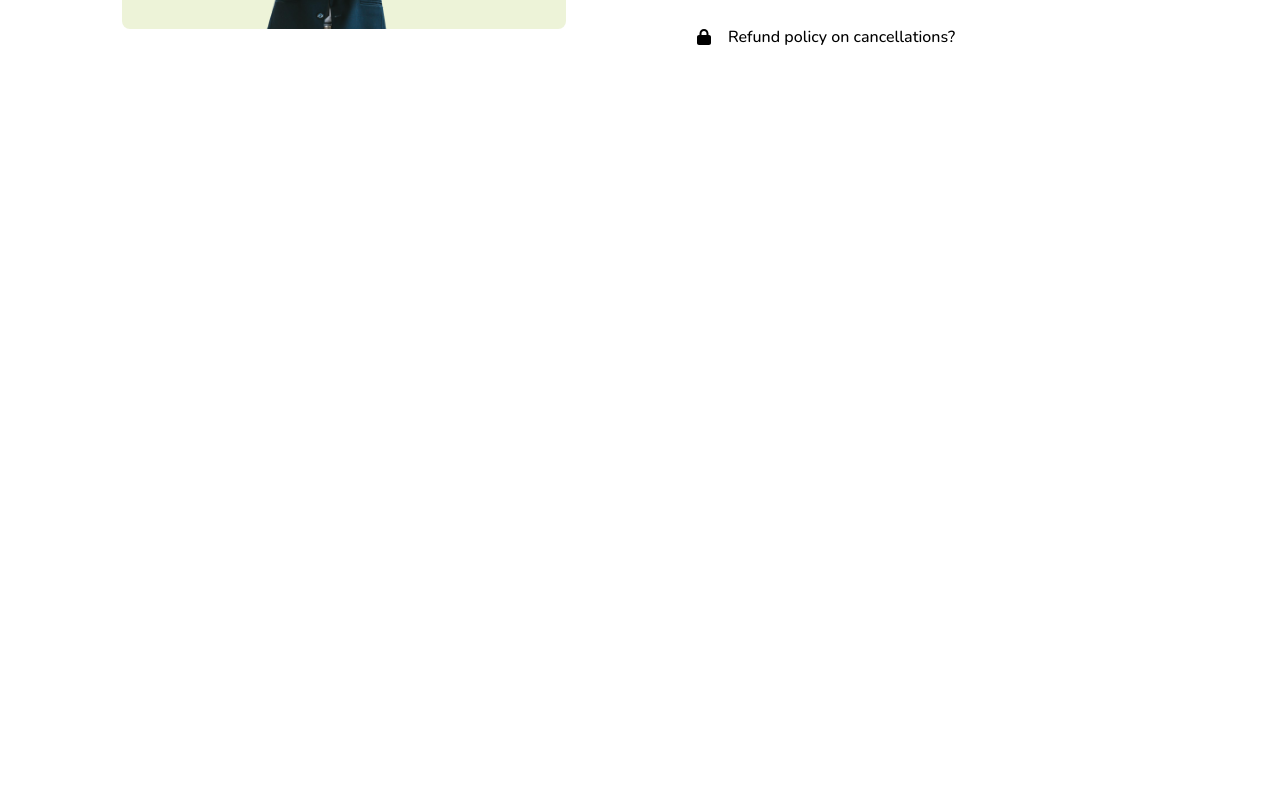
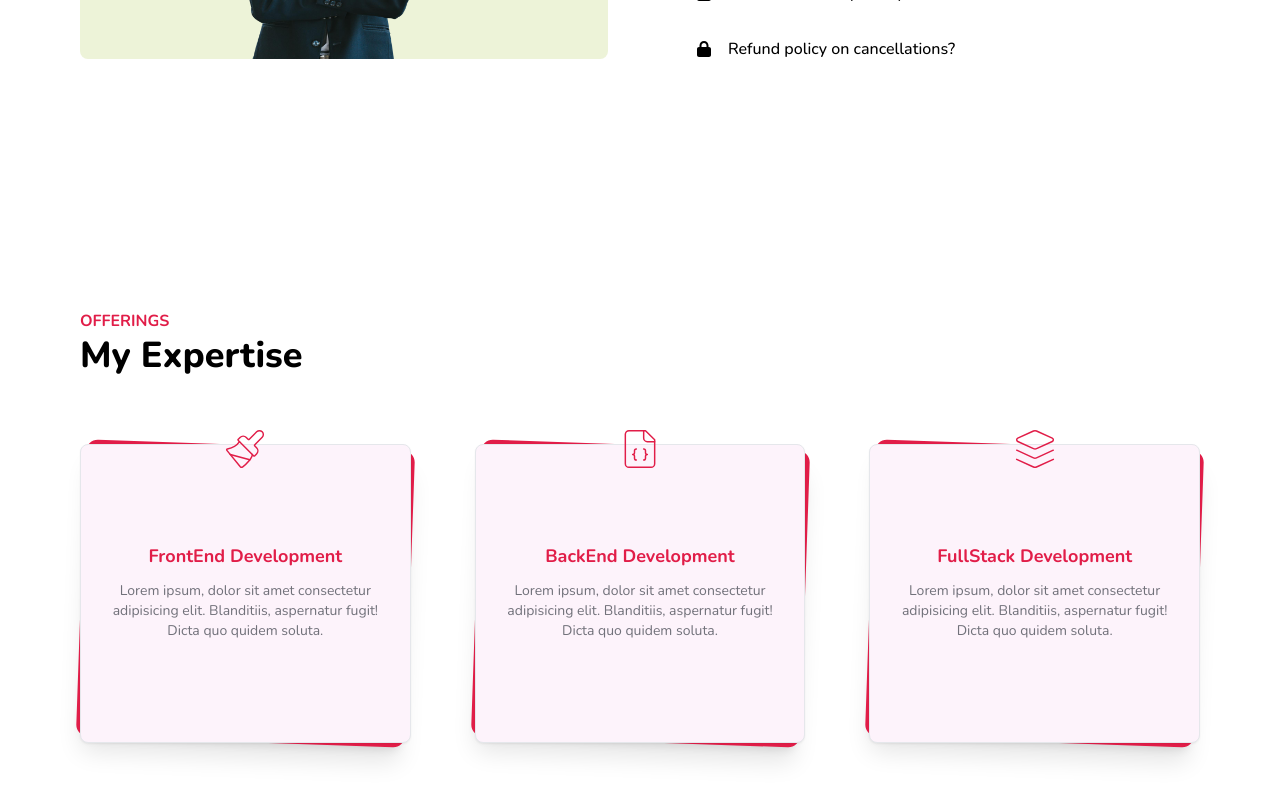
Before and after one commit to Jisap/portfolio2024, a Next.js app: page / in a window 1280 px wide. Shown: the part 1368-2168 px from the top of the page. Before the commit the page ends 1553 px from the top, so only its background shows below. Built offline with nearby package versions, Linux system fonts and the light colour scheme.

Commit message:
services

```diff
--- a/app/page.js
+++ b/app/page.js
@@ -1,12 +1,14 @@
 import About from "@/components/About";
 import Hero from "@/components/Hero";
-import Image from "next/image";
+import Services from "@/components/Services";
+
 
 export default function Home() {
   return (
     <main className="">
       <Hero />
       <About />
+      <Services />
     </main>
   );
 }
--- a/components/About.jsx
+++ b/components/About.jsx
@@ -23,7 +23,7 @@ const About = () => {
             src={'/about.png'}
             alt=''
             height={444}
-            width={444}
+            width={666}
             className='rounded-lg'
           />
           <div className='absolute top-1/2 left-1/2 -translate-x-1/2 -translate-y-1/2 flexCenter cursor-pointer'>
@@ -45,7 +45,7 @@ const About = () => {
             <div className='pt-12 xl:pt-3 pl-3'>
               <TabsContent value='intro'>
                 <h4 className='bold-20 uppercase pb-1'>HOLA! MY NAME IS JAMES PARKER</h4>
-                <p className='max-w-md'>
+                <p className='max-w-md mb-3'>
                   Lorem ipsum dolor, sit amet consectetur adispicising elit. Molestias,
                   dolor autem id et consequuntur possimus iure vero deleniti quo eius explicabo.
                 </p>
--- /dev/null
+++ b/components/Services.jsx
@@ -0,0 +1,42 @@
+import React from 'react'
+import { Card, CardContent, CardDescription, CardHeader, CardTitle } from './ui/card'
+import { SERVICES } from '@/constants/data'
+
+const Services = () => {
+  return (
+    <section className='max-padd-container py-16 xl:py-28'>
+      {/* title */}
+      <div className='pb-12 text-center xl:text-start font-bold'>
+        <span className='text-primary uppercase'>Offerings</span>
+        <h3 className='h3 font-extrabold'>My Expertise</h3>
+      </div>
+      {/* container */}
+      <div className='grid md:grid-cols-2 xl:grid-cols-3 justify-center gap-y-24 gap-x-16'>
+        {SERVICES.map((item, i) => (
+          <Card
+            key={i}
+            className='w-full max-w-[422px] h-[299px] flex flex-col pt-16 pb-10 flexCenter bg-[#fdf3fb] relative group'
+          >
+            <CardHeader className='absolute text-primary -top-[60px]'>
+              <div className='w-20 h-20 dark:bg-transparent rounded-full flexCenter'>
+                {item.icon}
+              </div>
+            </CardHeader>
+            <CardContent className='text-center'>
+              <CardTitle className='mb-4 text-primary'>
+                {item.title}
+              </CardTitle>
+              <CardDescription>
+                {item.description}
+              </CardDescription>
+            </CardContent>
+              <div className='h-full w-full bg-primary absolute  top-0 left-0 -z-10 rotate-2 shadow-xl
+              rounded-xl group-hover:rotate-3 transition-all duration-500'></div>
+          </Card>
+        ))}
+      </div>
+    </section>
+  )
+}
+
+export default Services
--- a/components/ui/card.jsx
+++ b/components/ui/card.jsx
@@ -21,7 +21,7 @@ CardHeader.displayName = "CardHeader"
 const CardTitle = React.forwardRef(({ className, ...props }, ref) => (
   <h3
     ref={ref}
-    className={cn("text-2xl font-semibold leading-none tracking-tight", className)}
+    className={cn("capitalize bold-18 leading-none", className)}
     {...props} />
 ))
 CardTitle.displayName = "CardTitle"
```
